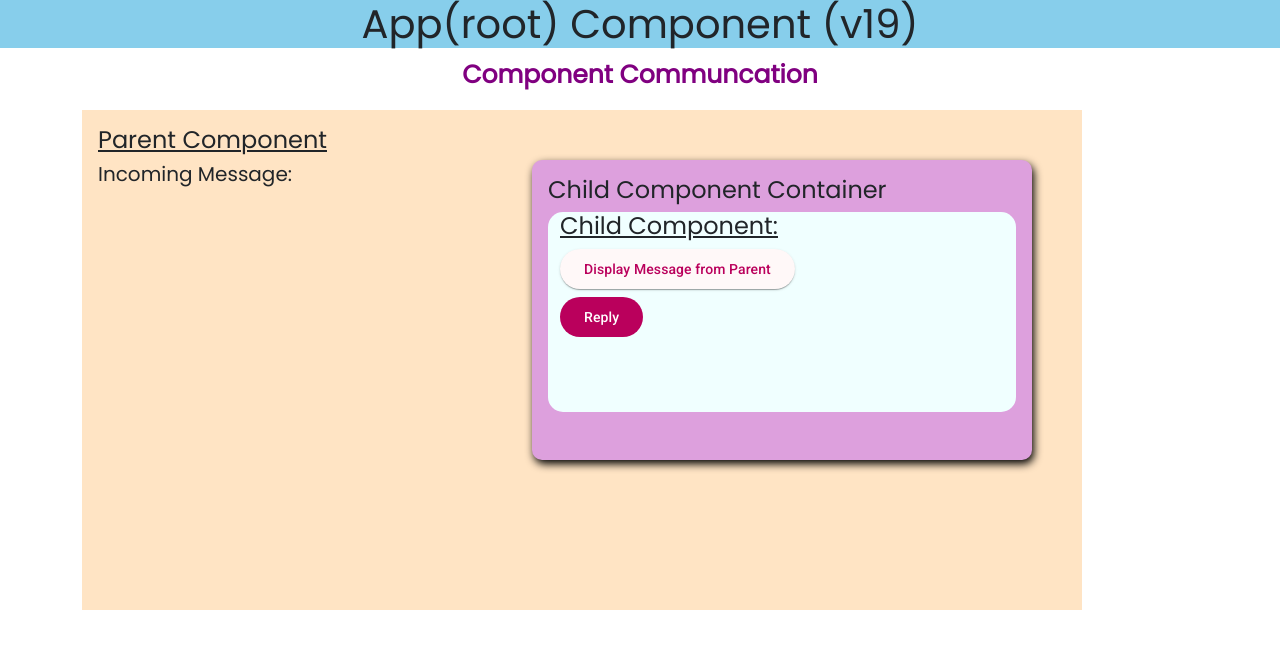
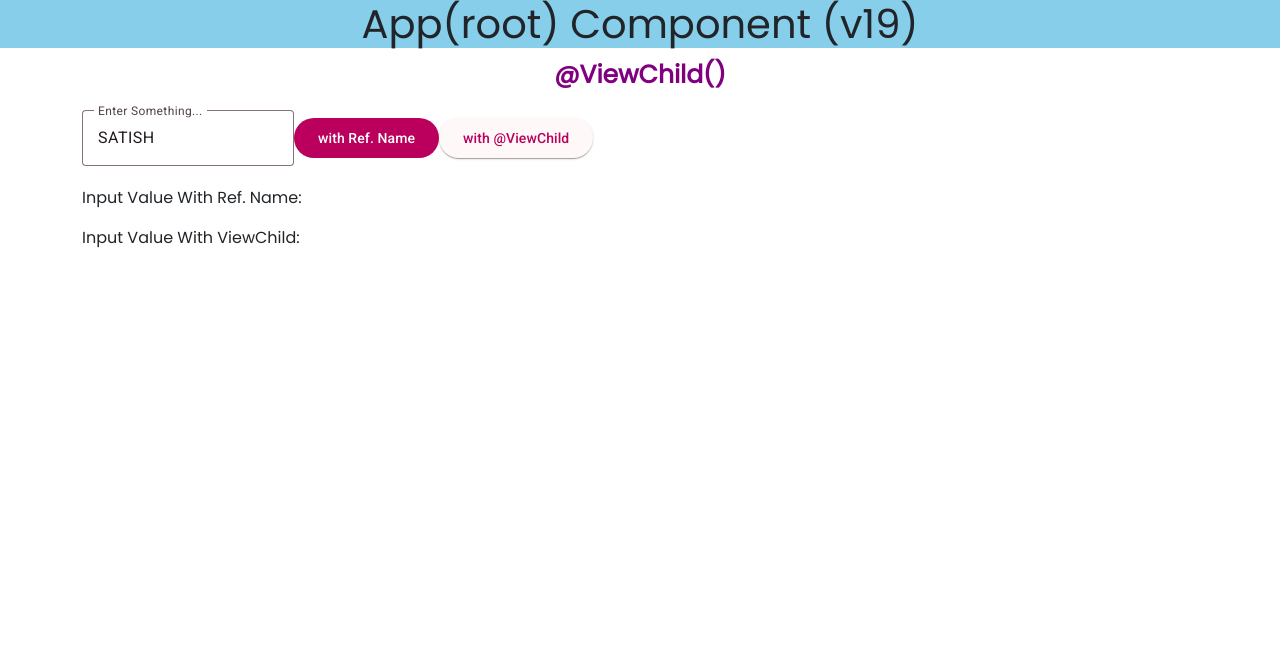
Before and after one commit to SatishKonduru/SELF-19, an Angular app: page / in a window 1280 px wide. Shown: the top 648 px of the page. Built offline with nearby package versions, Linux system fonts and the light colour scheme.

Commit message:
ViewChild

```diff
--- a/src/app/app.component.html
+++ b/src/app/app.component.html
@@ -11,4 +11,5 @@
 <!-- <app-if></app-if> -->
  <!-- <app-switch></app-switch> -->
 <!-- <app-for></app-for> -->
- <app-sender></app-sender>
+ <!-- <app-sender></app-sender> -->
+  <app-view-child></app-view-child>
--- a/src/app/app.component.ts
+++ b/src/app/app.component.ts
@@ -13,10 +13,11 @@ import { TwoWayDataBindingComponent } from './components/two-way-data-binding/tw
 import { IfComponent } from './components/if/if.component';
 import { SwitchComponent } from './components/switch/switch.component';
 import { SenderComponent } from './components/sender/sender.component';
+import { ViewChildComponent } from './components/view-child/view-child.component';
 
 @Component({
   selector: 'app-root',
-  imports: [RouterOutlet, SenderComponent],
+  imports: [RouterOutlet, SenderComponent, ViewChildComponent],
   templateUrl: './app.component.html',
   styleUrl: './app.component.css',
 })
--- /dev/null
+++ b/src/app/components/view-child/view-child.component.html
@@ -0,0 +1,16 @@
+<app-topic [topic]="topicName"></app-topic>
+<div class="container">
+  <mat-form-field appearance="outline">
+    <mat-label>Enter Something...</mat-label>
+    <input matInput #input value="SATISH" />
+  </mat-form-field>
+
+  <button mat-flat-button color="primary" (click)="getValueWithRef(input)">
+    with Ref. Name
+  </button>
+  <button mat-raised-button color="warn" (click)="getValueWithViewChild()">
+    with &#64;ViewChild
+  </button>
+  <p>Input Value With Ref. Name: {{ inputValueWithRef() }}</p>
+  <p>Input Value With ViewChild: {{ inputValueWithViewChild() }}</p>
+</div>
--- /dev/null
+++ b/src/app/components/view-child/view-child.component.ts
@@ -0,0 +1,55 @@
+import { Component, ElementRef, signal, ViewChild } from '@angular/core';
+import { TopicComponent } from '../topic/topic.component';
+import { MatFormFieldModule } from '@angular/material/form-field';
+import { MatInputModule } from '@angular/material/input';
+import { MatButtonModule } from '@angular/material/button';
+@Component({
+  selector: 'app-view-child',
+  imports: [
+    TopicComponent,
+    MatFormFieldModule,
+    MatInputModule,
+    MatButtonModule,
+  ],
+  templateUrl: './view-child.component.html',
+  styleUrl: './view-child.component.css',
+})
+export class ViewChildComponent {
+  topicName = '@ViewChild()';
+  inputValueWithRef = signal<string>('');
+  inputValueWithViewChild = signal<string>('');
+  @ViewChild('input') el: ElementRef;
+  @ViewChild('input', { static: true }) inputStaticTrue: ElementRef;
+  @ViewChild('input', { static: false }) inputStaticFalse: ElementRef;
+  getValueWithRef(el: HTMLInputElement) {
+    this.inputValueWithRef.set(el.value);
+  }
+  getValueWithViewChild() {
+    this.inputValueWithViewChild.set(this.el.nativeElement.value);
+    // this.inputValueWithViewChild = this.inputStaticTrue?.nativeElement?.value; // We will get result and Also available in OnInit
+    // this.inputValueWithViewChild = this.inputStaticFalse?.nativeElement?.value; // We will get result but NOT available in OnInit
+  }
+  ngOnInit() {
+    console.log('ngOnInit() called');
+    console.log(
+      'inputStaticTrue in ngOnInit:',
+      this.inputStaticTrue.nativeElement.value
+    ); // will be defined
+    console.log(
+      'inputStaticFalse in ngOnInit:',
+      this.inputStaticFalse?.nativeElement?.value
+    ); // will be undefined
+  }
+
+  ngAfterViewInit() {
+    console.log('ngAfterViewInit() called');
+    console.log(
+      'inputStaticTrue in ngAfterViewInit:',
+      this.inputStaticTrue?.nativeElement?.value
+    );
+    console.log(
+      'inputStaticFalse in ngAfterViewInit:',
+      this.inputStaticFalse?.nativeElement?.value
+    );
+  }
+}
```
Also changed, not shown: src/app/components/view-child/view-child.component.css (added).
